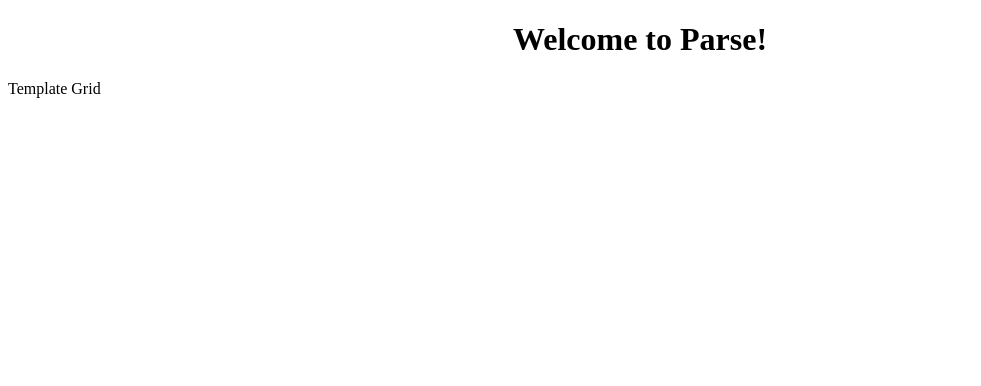
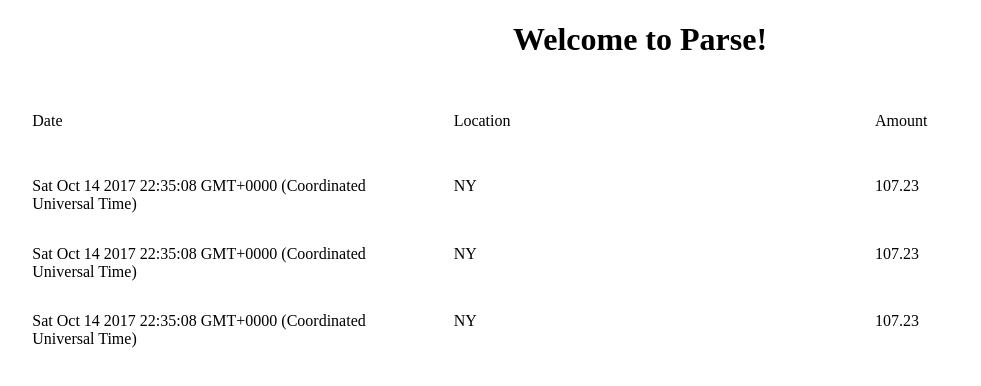
Before and after one commit to niralpokal/parse, an Angular app: page / in a window 1280 px wide. Shown: the top 386 px of the page, without its empty margins (0-981 px from the left). Built offline with nearby package versions, Linux system fonts and the light colour scheme.

Commit message:
Added mock data for template grid.

```diff
--- /dev/null
+++ b/src/app/components/statement-grid.component.scss
@@ -0,0 +1,19 @@
+.grid {
+    display: block;
+    margin: 0 0 3em 0;
+    padding: 0;
+}
+.grid-cell {
+    box-sizing: border-box;
+    width: 33%;
+    padding: 0.8em 1.2em;
+    overflow: hidden;
+    list-style: none;
+    border: solid 3px white;
+    align-self: auto;
+}
+.grid-row {
+    display: flex;
+    flex-flow: wrap row;
+    justify-content: space-around;
+}
--- a/src/app/components/statement-grid.component.ts
+++ b/src/app/components/statement-grid.component.ts
@@ -3,9 +3,35 @@ import { Component } from '@angular/core';
 @Component({
     selector: 'statement-grid',
     template:`
-    <div> Template Grid </div>
+    <div class="grid">
+        <div class="grid-row">
+            <p *ngFor="let header of headings" class="grid-cell"> {{header}} </p>
+        </div>
+        <div *ngFor="let item of gridItems" class="grid-row">
+            <div class="grid-cell">{{item.date}}</div>
+            <div class="grid-cell">{{item.location}}</div>
+            <div class="grid-cell">{{item.amount}}</div>
+        </div>
+    </div>
     `,
-    styleUrls:[]
+    styleUrls:['statement-grid.component.scss']
 })
 
-export class StatementGridComponent {}
+export class StatementGridComponent {
+    headings = ['Date', 'Location', 'Amount']
+    gridItems = [{
+        date: new Date(),
+        location: 'NY',
+        amount: '107.23'
+    },
+    {
+        date: new Date(),
+        location: 'NY',
+        amount: '107.23'
+    },
+    {
+        date: new Date(),
+        location: 'NY',
+        amount: '107.23'
+    }]
+}
```
